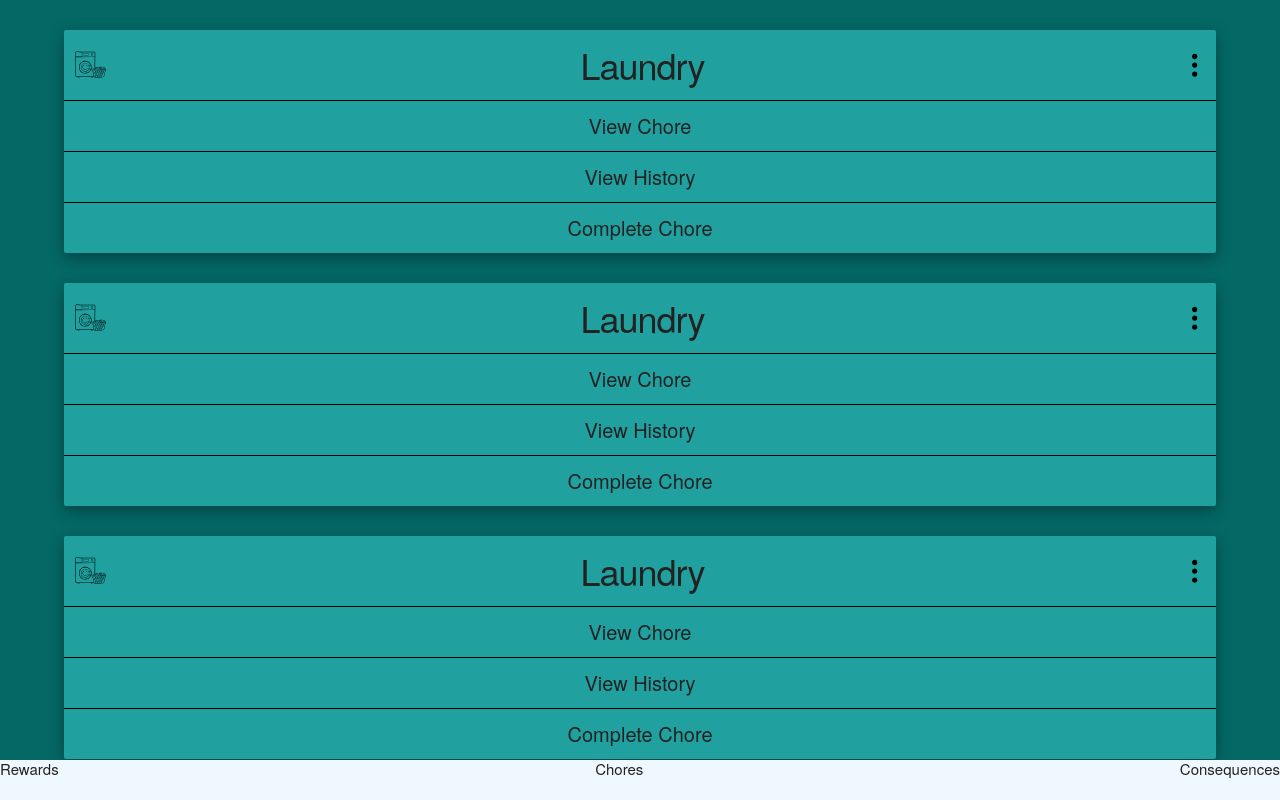
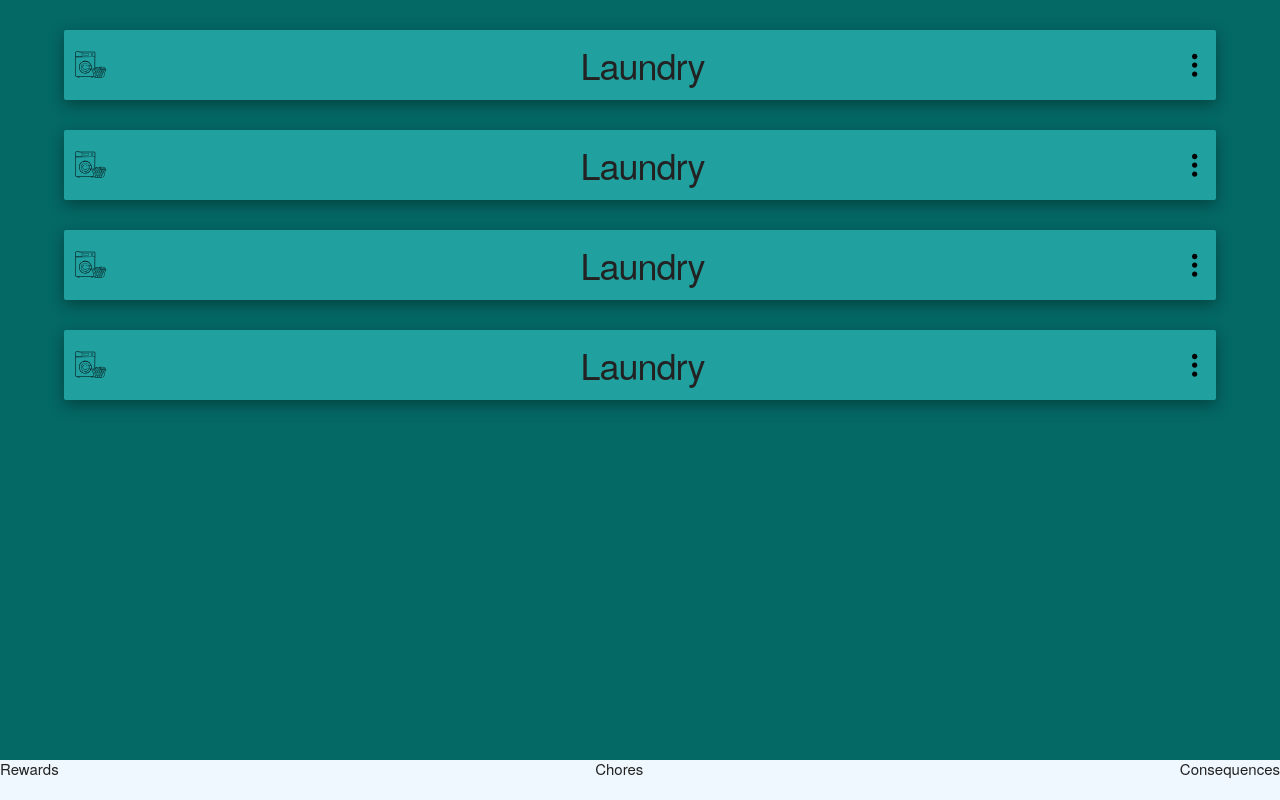
Before and after one commit to AndreaRene/name_tbd, a React (Vite) app in the folder client/: page / in a window 1280 px wide. Shown: the top 800 px of the page. Built offline with nearby package versions, Linux system fonts and the light colour scheme.

Commit message:
card drop down component working

```diff
--- a/client/src/components/cardDropDown/CardDD.css
+++ b/client/src/components/cardDropDown/CardDD.css
@@ -1,6 +1,4 @@
 .dropDownList {
-    /* height: 0; */
-    overflow: hidden;
     list-style: none;
     margin: 0;
 }
--- a/client/src/components/cardDropDown/CardDD.jsx
+++ b/client/src/components/cardDropDown/CardDD.jsx
@@ -5,9 +5,9 @@ import './CardDD.css'
 const CardDD = () => {
     return (
             <ul className='dropDownList'>
-                 <li className='dropDownListItem'>View Chore</li>
+                <li className='dropDownListItem'>View Chore</li>
                 <li className='dropDownListItem'>View History</li>
-                 <li className='dropDownListItem'>Complete Chore</li>
+                <li className='dropDownListItem'>Complete Chore</li>
             </ul>
     )
 };
--- a/client/src/components/cards/chores/ChoreCard.css
+++ b/client/src/components/cards/chores/ChoreCard.css
@@ -0,0 +1,9 @@
+.cardBody{
+    height:0;
+    transition: all .2s ease-out;
+    overflow: hidden;
+}
+
+.slide {
+    height: 15rem;
+}
--- a/client/src/components/cards/chores/ChoreCard.jsx
+++ b/client/src/components/cards/chores/ChoreCard.jsx
@@ -1,24 +1,37 @@
-import React from 'react';
+import { React, useState } from 'react';
 import { ReactComponent as Washer } from '../../../assets/imgs/svgs/washer.svg';
 import { ReactComponent as Menu } from '../../../assets/imgs/svgs/menu.svg';
 import CardDD from '../../cardDropDown/CardDD';
 import '../index.css';
 import './ChoreCard.css';
 
+
+
 const ChoreCard = () => {
+
+    const [toggle, setToggle] = useState(true);
+
+const handleClick = () => {
+    setToggle(!toggle);
+};
     return (
         <div className='choreCard card'>
             <header className='cardHeader'>
                 <Washer />
                 <h3 className='cardTitle'>Laundry</h3>
-                <Menu />
+                <Menu onClick={handleClick}/>
             </header>
-            <section className='cardBody'>
-            <CardDD/>
+                <section className={`cardBody ${toggle ? '' : 'slide'}`}>
+                <CardDD/>
+            </section>
 
-            </section>
         </div>
     )
 };
 
 export default ChoreCard;
+
+
+
+
+// {`navClick ${activePage === 'about' ? 'active' : ''}`}
```
